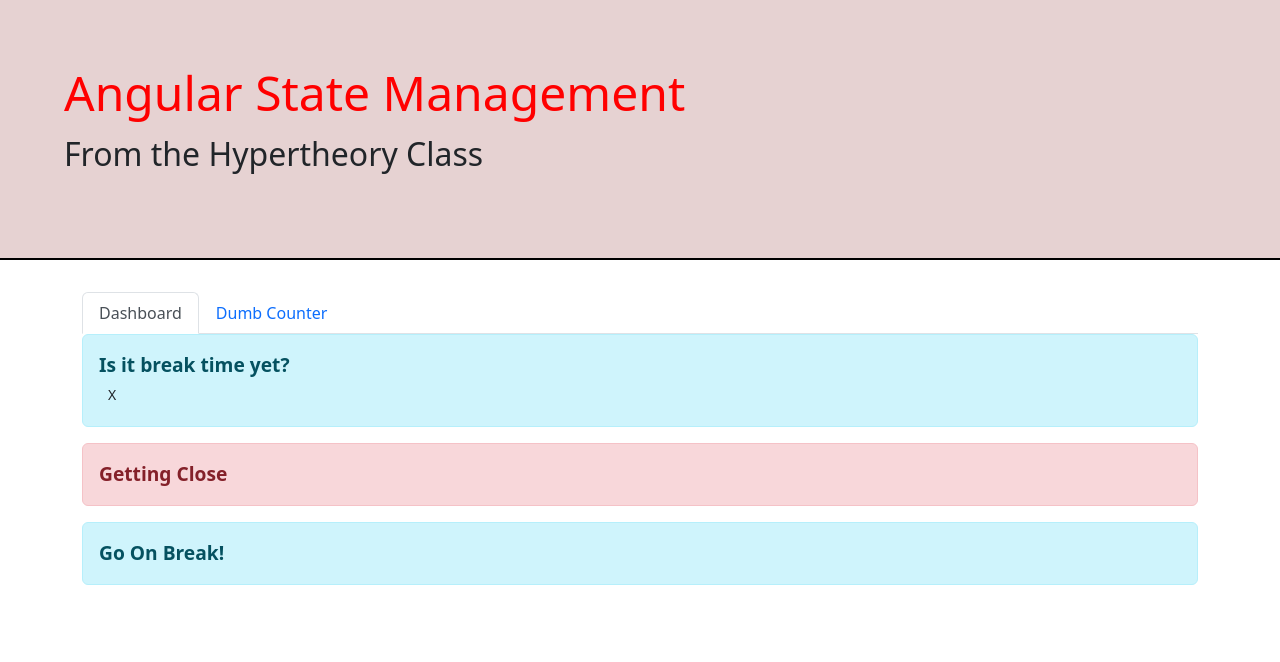
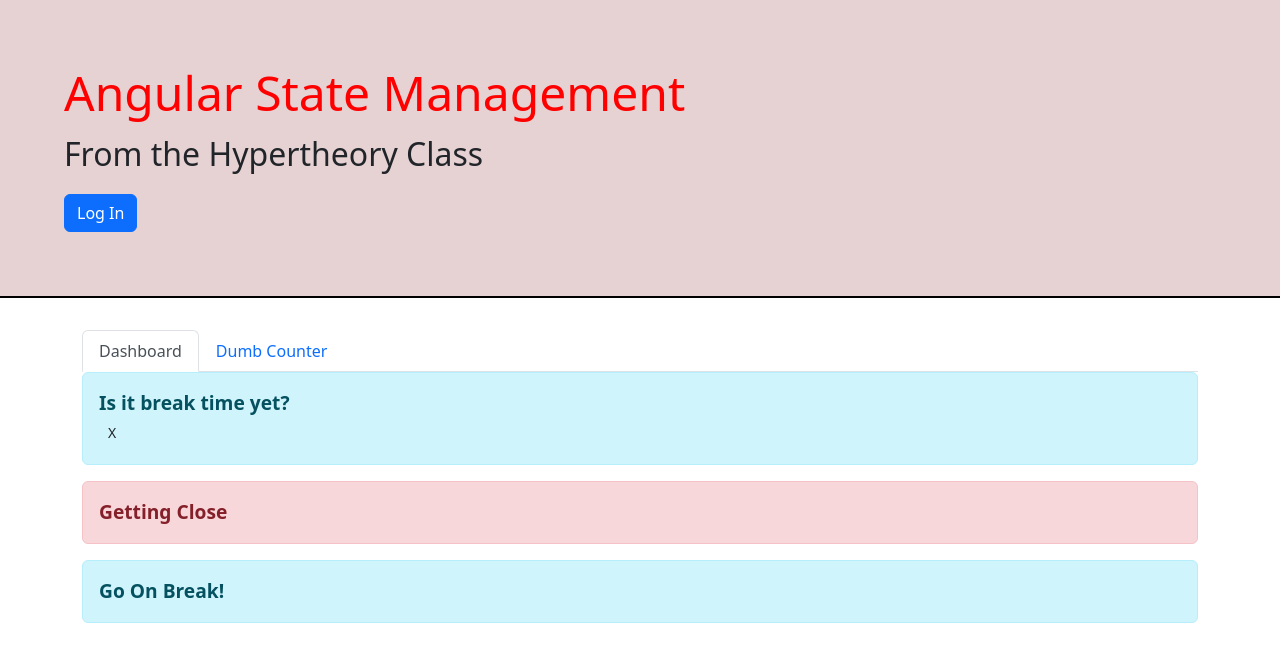
Before and after one commit to hypertheory-angular/angular-state-management-oct-2022, an Angular app: page /dashboard in a window 1280 px wide. Shown: the top 662 px of the page. Built offline with nearby package versions, Linux system fonts and the light colour scheme.

Commit message:
done with Monday

```diff
--- a/src/app/app.module.ts
+++ b/src/app/app.module.ts
@@ -8,6 +8,7 @@ import { DumbCounterComponent } from './components/dumb-counter/dumb-counter.com
 import { DashboardComponent } from './components/dashboard/dashboard.component';
 import { NavigationComponent } from './components/navigation/navigation.component';
 import { UiModule } from './features/ui/ui.module';
+import { AuthModule } from './features/auth/auth.module';
 
 @NgModule({
   declarations: [
@@ -23,6 +24,7 @@ import { UiModule } from './features/ui/ui.module';
     BrowserModule,
     AppRoutingModule,
     UiModule,
+    AuthModule,
   ],
   providers: [],
   bootstrap: [AppComponent], // root level module has this.
--- a/src/app/components/dumb-counter/dumb-counter.component.html
+++ b/src/app/components/dumb-counter/dumb-counter.component.html
@@ -1,7 +1,7 @@
 <button
   class="btn btn-primary"
   (click)="decrement()"
-  [disabled]="current === 0"
+  [disabled]="(loggedIn$ | async) === false"
 >
   -
 </button>
--- a/src/app/components/dumb-counter/dumb-counter.component.ts
+++ b/src/app/components/dumb-counter/dumb-counter.component.ts
@@ -1,4 +1,5 @@
 import { Component, OnInit } from '@angular/core';
+import { UserService } from 'src/app/features/auth/services/user.service';
 
 @Component({
   selector: 'app-dumb-counter',
@@ -6,6 +7,8 @@ import { Component, OnInit } from '@angular/core';
   styleUrls: ['./dumb-counter.component.css'],
 })
 export class DumbCounterComponent {
+  loggedIn$ = this.userService.isLoggedIn();
+  constructor(private userService: UserService) {}
   // state - a variable of type number;
   current = 0;
 
--- a/src/app/components/masthead/masthead.component.html
+++ b/src/app/components/masthead/masthead.component.html
@@ -1,4 +1,20 @@
 <header class="container-fluid">
   <h1>Angular State Management</h1>
   <p>From the Hypertheory Class</p>
+  <div>
+    <button
+      (click)="logOut()"
+      *ngIf="(user$ | async) !== null"
+      class="btn btn-primary"
+    >
+      {{ (user$ | async)?.name }} (Click to Log Off)
+    </button>
+    <button
+      (click)="logIn()"
+      *ngIf="(user$ | async) === null"
+      class="btn btn-primary"
+    >
+      Log In
+    </button>
+  </div>
 </header>
--- a/src/app/components/masthead/masthead.component.ts
+++ b/src/app/components/masthead/masthead.component.ts
@@ -1,4 +1,5 @@
 import { Component } from '@angular/core';
+import { UserService } from 'src/app/features/auth/services/user.service';
 
 @Component({
   selector: 'app-masthead',
@@ -6,5 +7,14 @@ import { Component } from '@angular/core';
   styleUrls: ['./masthead.component.css'],
 })
 export class MastheadComponent {
-  constructor() {}
+  user$ = this.authService.getUser();
+  constructor(private readonly authService: UserService) {}
+
+  logIn() {
+    this.authService.logIn(); // this
+  }
+
+  logOut() {
+    this.authService.logOut();
+  }
 }
--- /dev/null
+++ b/src/app/features/auth/services/user.service.ts
@@ -0,0 +1,42 @@
+import { Injectable } from '@angular/core';
+import { BehaviorSubject, filter, map, Observable } from 'rxjs';
+
+@Injectable({
+  providedIn: 'root',
+})
+export class UserService {
+  private user: UserInfo | null = null;
+  // a subject is something that can be "observed" over time. It will have multiple values, perhaps, over the life of this
+  // application. We are going to allow interested code to "observe" this subject and we will push new versions of the data
+  // to the code observing this as it changes.
+  private userSubject = new BehaviorSubject<UserInfo | null>(null);
+
+  getUser(): Observable<UserInfo | null> {
+    return this.userSubject.asObservable();
+  }
+  logIn() {
+    // this will start the OIDC flow to get the user logged in.
+    this.user = {
+      name: 'Bob Smith',
+      email: 'bob@aol.com',
+    };
+    this.userSubject.next(this.user);
+  }
+
+  logOut() {
+    // this will log them out... all sorts of fancy important stuff here.
+    this.user = null;
+    this.userSubject.next(null);
+  }
+
+  isLoggedIn(): Observable<boolean> {
+    return this.userSubject.asObservable().pipe(
+      map((user) => !!user), // return true
+    );
+  }
+}
+
+export type UserInfo = {
+  name: string;
+  email: string;
+};
```
Also changed, not shown: src/app/features/auth/auth.module.ts (added, +8 -0 lines).
